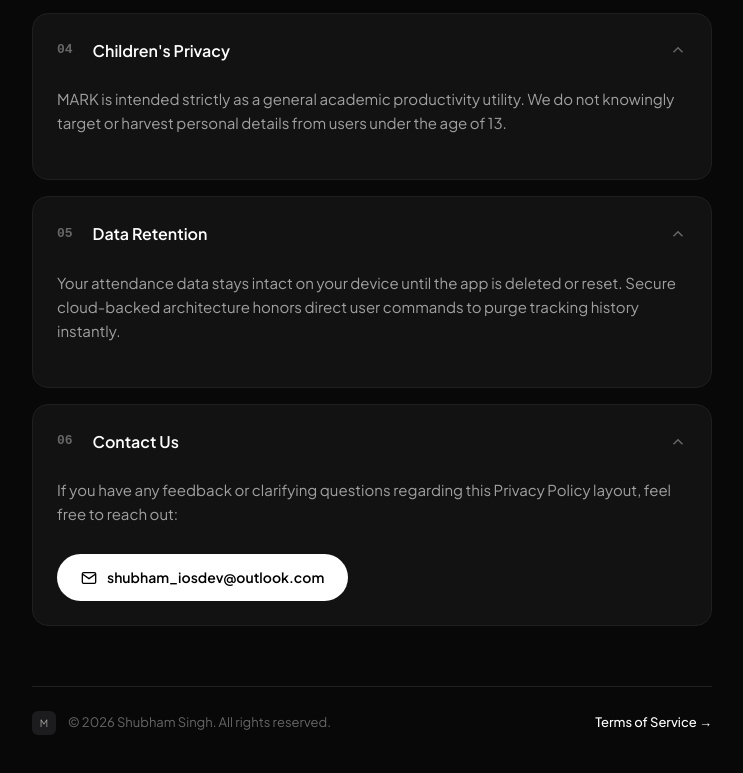
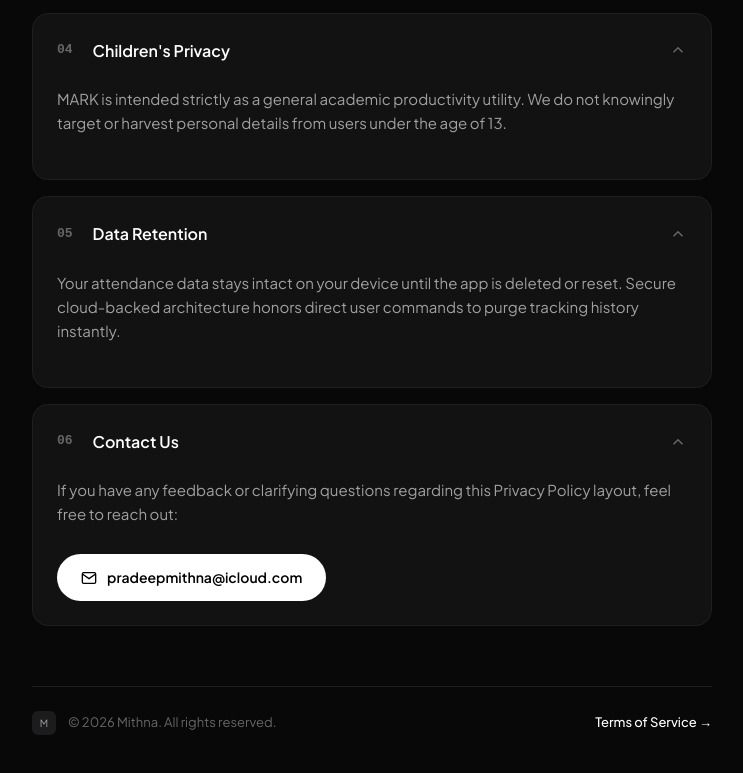
Before and after one commit to PradeepMithna/PradeepMithna.github.io, a plain HTML site: page privacy-policy-mark.html in a window 1280 px wide. Shown: the part 1226-1999 px from the top of the page, without its empty margins (268-1011 px from the left). Drawn offline with nearby package versions, Linux system fonts and the light colour scheme; a web font is replaced by a local one.

Commit message:
Update contact email and footer name in privacy policy

```diff
--- a/privacy-policy-mark.html
+++ b/privacy-policy-mark.html
@@ -419,7 +419,7 @@
                 <p class="card-text">If you have any feedback or clarifying questions regarding this Privacy Policy layout, feel free to reach out:</p>
                 <a href="mailto:shubham_iosdev@outlook.com" class="contact-btn">
                     <svg width="16" height="16" viewBox="0 0 24 24" fill="none" stroke="currentColor" stroke-width="2" style="display:inline-block; vertical-align:middle;"><path d="M4 4h16c1.1 0 2 .9 2 2v12c0 1.1-.9 2-2 2H4c-1.1 0-2-.9-2-2V6c0-1.1.9-2 2-2z"/><polyline points="22,6 12,13 2,6"/></svg>
-                    shubham_iosdev@outlook.com
+                    pradeepmithna@icloud.com
                 </a>
             </div>
         </div>
@@ -428,7 +428,7 @@
         <footer>
             <div class="footer-left">
                 <div class="footer-icon">M</div>
-                <span>&copy; 2026 Shubham Singh. All rights reserved.</span>
+                <span>&copy; 2026 Mithna. All rights reserved.</span>
             </div>
             <div class="footer-right">
                 <a href="#">Terms of Service &rarr;</a>
```
